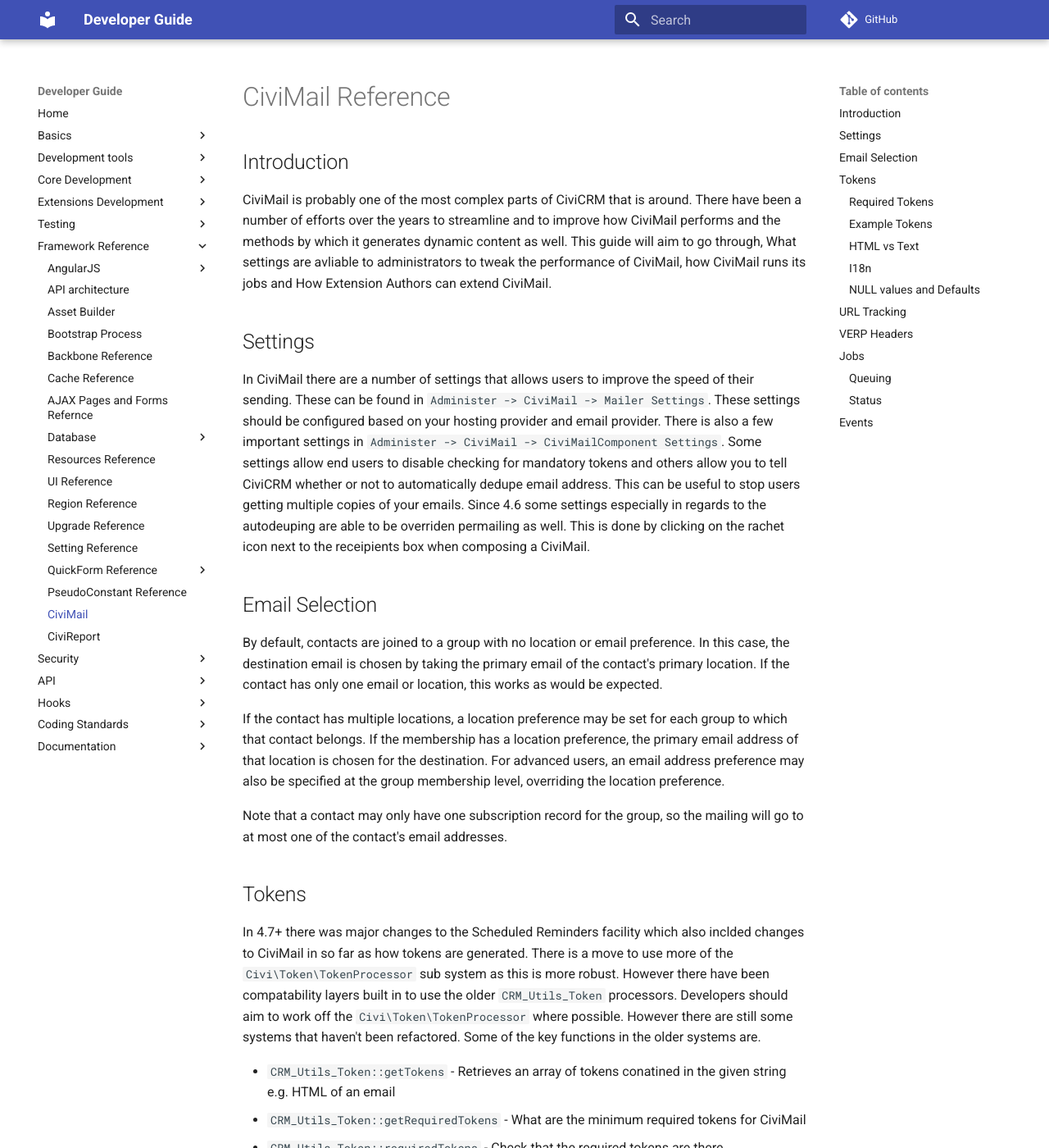
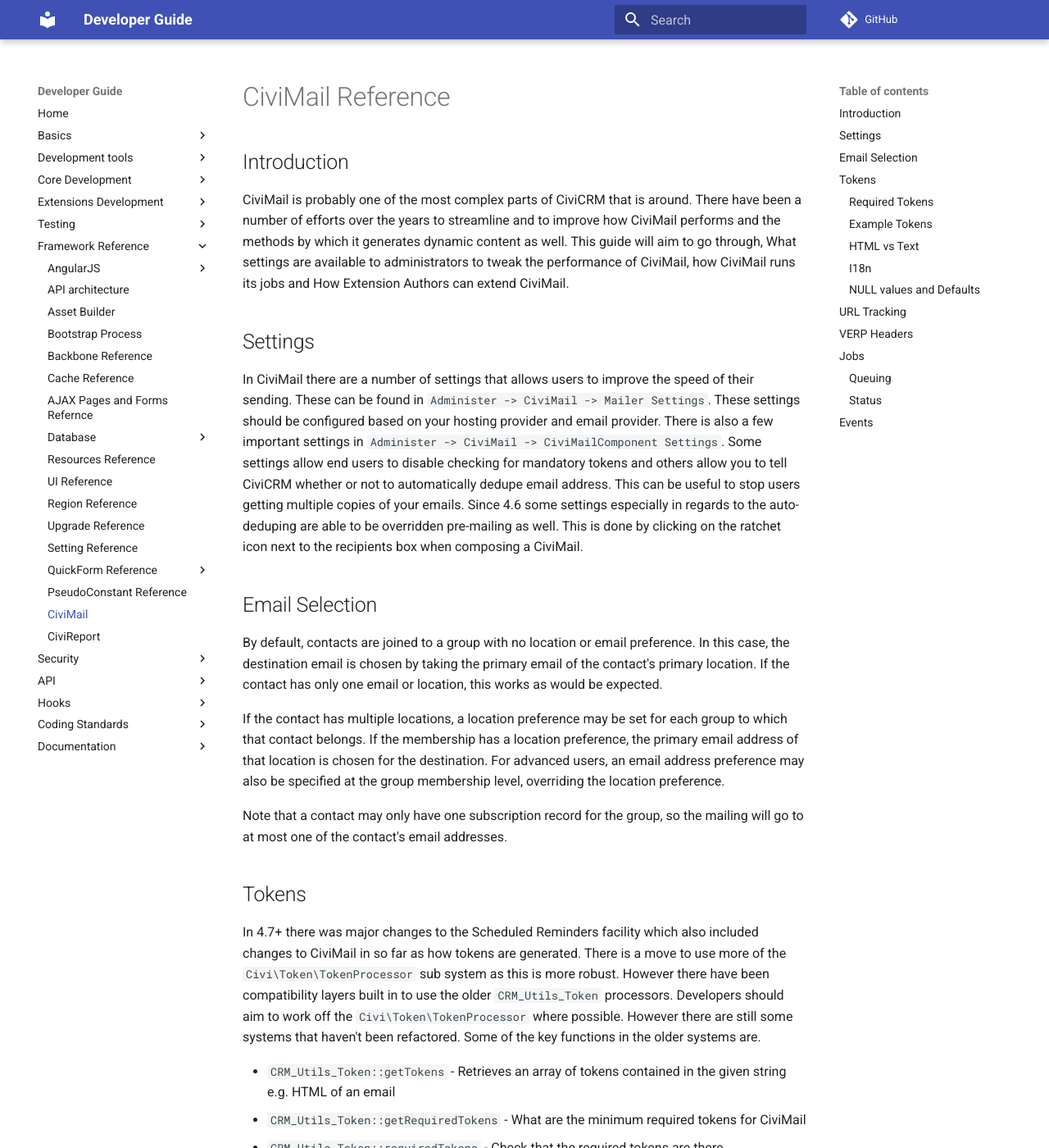
Before and after one commit to civicrm/civicrm-dev-docs, an MkDocs documentation site: the page built from docs/framework/civimail.md, in a window 1280 px wide and 1400 px high. Shown: the whole window at 82% size. Built offline with MkDocs 1.6.1 and Material for MkDocs 9.7.7, drawn with Linux system fonts in a browser that asks for light colours; comment, search, counter and statistics services are not loaded; old or Windows-style settings are respelled for this version of MkDocs; some of the changed text lies outside the part shown.

Commit message:
Improve spelling and markdown

```diff
--- a/docs/framework/civimail.md
+++ b/docs/framework/civimail.md
@@ -2,11 +2,11 @@
 
 ## Introduction
 
-CiviMail is probably one of the most complex parts of CiviCRM that is around. There have been a number of efforts over the years to streamline and to improve how CiviMail performs and the methods by which it generates dynamic content as well. This guide will aim to go through, What settings are avliable to administrators to tweak the performance of CiviMail, how CiviMail runs its jobs and How Extension Authors can extend CiviMail.
+CiviMail is probably one of the most complex parts of CiviCRM that is around. There have been a number of efforts over the years to streamline and to improve how CiviMail performs and the methods by which it generates dynamic content as well. This guide will aim to go through, What settings are available to administrators to tweak the performance of CiviMail, how CiviMail runs its jobs and How Extension Authors can extend CiviMail.
 
 ## Settings
 
-In CiviMail there are a number of settings that allows users to improve the speed of their sending. These can be found in `Administer -> CiviMail -> Mailer Settings`. These settings should be configured based on your hosting provider and email provider. There is also a few important settings in `Administer -> CiviMail -> CiviMailComponent Settings`. Some settings allow end users to disable checking for mandatory tokens and others allow you to tell CiviCRM whether or not to automatically dedupe email address. This can be useful to stop users getting multiple copies of your emails. Since 4.6 some settings especially in regards to the autodeuping are able to be overriden permailing as well. This is done by clicking on the rachet icon next to the receipients box when composing a CiviMail.
+In CiviMail there are a number of settings that allows users to improve the speed of their sending. These can be found in `Administer -> CiviMail -> Mailer Settings`. These settings should be configured based on your hosting provider and email provider. There is also a few important settings in `Administer -> CiviMail -> CiviMailComponent Settings`. Some settings allow end users to disable checking for mandatory tokens and others allow you to tell CiviCRM whether or not to automatically dedupe email address. This can be useful to stop users getting multiple copies of your emails. Since 4.6 some settings especially in regards to the auto-deduping are able to be overridden pre-mailing as well. This is done by clicking on the ratchet icon next to the recipients box when composing a CiviMail.
 
 ## Email Selection
 
@@ -18,15 +18,15 @@
 
 ## Tokens
 
-In 4.7+ there was major changes to the Scheduled Reminders facility which also inclded changes to CiviMail in so far as how tokens are generated. There is a move to use more of the `Civi\Token\TokenProcessor` sub system as this is more robust. However there have been compatability layers built in to use the older `CRM_Utils_Token` processors. Developers should aim to work off the `Civi\Token\TokenProcessor` where possible. However there are still some systems that haven't been refactored. Some of the key functions in the older systems are.
+In 4.7+ there was major changes to the Scheduled Reminders facility which also included changes to CiviMail in so far as how tokens are generated. There is a move to use more of the `Civi\Token\TokenProcessor` sub system as this is more robust. However there have been compatibility layers built in to use the older `CRM_Utils_Token` processors. Developers should aim to work off the `Civi\Token\TokenProcessor` where possible. However there are still some systems that haven't been refactored. Some of the key functions in the older systems are.
 
-- `CRM_Utils_Token::getTokens` - Retrieves an array of tokens conatined in the given string e.g. HTML of an email
+- `CRM_Utils_Token::getTokens` - Retrieves an array of tokens contained in the given string e.g. HTML of an email
 - `CRM_Utils_Token::getRequiredTokens` - What are the minimum required tokens for CiviMail
 - `CRM_Utils_Token::requiredTokens` - Check that the required tokens are there
 - `CRM_Utils_Token::&replace<type>Tokens` - Replaces x type of Tokens where x is User, Contact, Action, Resubscribe etc
 - `CRM_Utils_Token::get<type>TokenReplcaement` - Format and escape for use in Smarty the found content for Tokens for x type. This is usually called within `CRM_Utils_Token::&replace<type>Tokens`
 
-Extension Authors are also able to extend the list of tokens by implement ["hook_civicrm_tokens"](/hooks/hook_civicrm_tokens.md). The conent of the custom token needs to be set with ["hook_civicrm_tokenValues"](/hooks/hook_civicrm_tokenValues.md).
+Extension Authors are also able to extend the list of tokens by implement ["hook_civicrm_tokens"](/hooks/hook_civicrm_tokens.md). The content of the custom token needs to be set with ["hook_civicrm_tokenValues"](/hooks/hook_civicrm_tokenValues.md).
 
 ### Required Tokens
 
@@ -105,6 +105,7 @@
 Where `JOB` is the ID of the Job, `QUEUE` is the ID of the queue event for this particular message, and `HASH` is the SHA-1 of the job ID, contact's email ID, and contact ID. The email and contact IDs are never exposed to the recipient within the message. The recipient's email address is VERP-encoded (`=EMAIL`) in the address.
 
 Additionally, the following addresses are used only for inbound processing:
+
 | Address | Use |
 | --- | --- |
 | `subscribe.DOMAIN.GROUP@FIXME.ORG` | Subscribe a contact to a group |
@@ -121,16 +122,16 @@
 If a job has `is_retry = 1`, the queue is generated by finding all jobs with the same `mailing_id` and joining to bounce event (through queue). Otherwise, the queue is generated as follows:
 
 - Included recipients (`group_type = Include`)
-  - Static groups - All contacts belonging to (`status = In`) any group in `crm_mailing_group where mailing_id = job.mailing_id`.
-  - Saved searches - All contacts matching the where clause of a saved search linked from groups in `crm_mailing_group`.
-  - Previous mailings - All email addresses in `Mailing_Event_Queue` with the `job.mailing_id` keyed from the mailing-group join table. Only jobs with `Complete` status should be considered.
+    - Static groups - All contacts belonging to (`status = In`) any group in `crm_mailing_group where mailing_id = job.mailing_id`.
+    - Saved searches - All contacts matching the where clause of a saved search linked from groups in `crm_mailing_group`.
+    - Previous mailings - All email addresses in `Mailing_Event_Queue` with the `job.mailing_id` keyed from the mailing-group join table. Only jobs with `Complete` status should be considered.
 
 - Excluded recipients (`group_type = Exclude`)
-  - Static groups
-    - All contacts belonging to (`status = In`) any group in `crm_mailing_group where mailing_id = job.mailing_id`.
-    -   Saved searches - All contacts matching the where clause of a saved search linked from groups in `crm_mailing_group`.
-    -   Previous mailings -   All email addresses in `Mailing_Event_Queue` with the `job.mailing_id` keyed from the mail-group join table.
-    -   Successful deliveries in previous jobs of the same mailing  -   All email addresses in `Mailing_Event_Queue` where `job.mailing_id = mailing_id` inner join to `Mailing_Event_Delivery` and left join to `Mailing_Event_Bounce` where `Mailing_Event_Delivery.id <> null` and `Mailing_Event_Bounce.id is null`.
+    - Static groups
+        - All contacts belonging to (`status = In`) any group in `crm_mailing_group where mailing_id = job.mailing_id`.
+        -   Saved searches - All contacts matching the where clause of a saved search linked from groups in `crm_mailing_group`.
+        -   Previous mailings -   All email addresses in `Mailing_Event_Queue` with the `job.mailing_id` keyed from the mail-group join table.
+        -   Successful deliveries in previous jobs of the same mailing  -   All email addresses in `Mailing_Event_Queue` where `job.mailing_id = mailing_id` inner join to `Mailing_Event_Delivery` and left join to `Mailing_Event_Bounce` where `Mailing_Event_Delivery.id <> null` and `Mailing_Event_Bounce.id is null`.
 
 ### Status
 
```
Also changed, not shown: other parts of docs/framework/civimail.md (+7 -7 lines).
